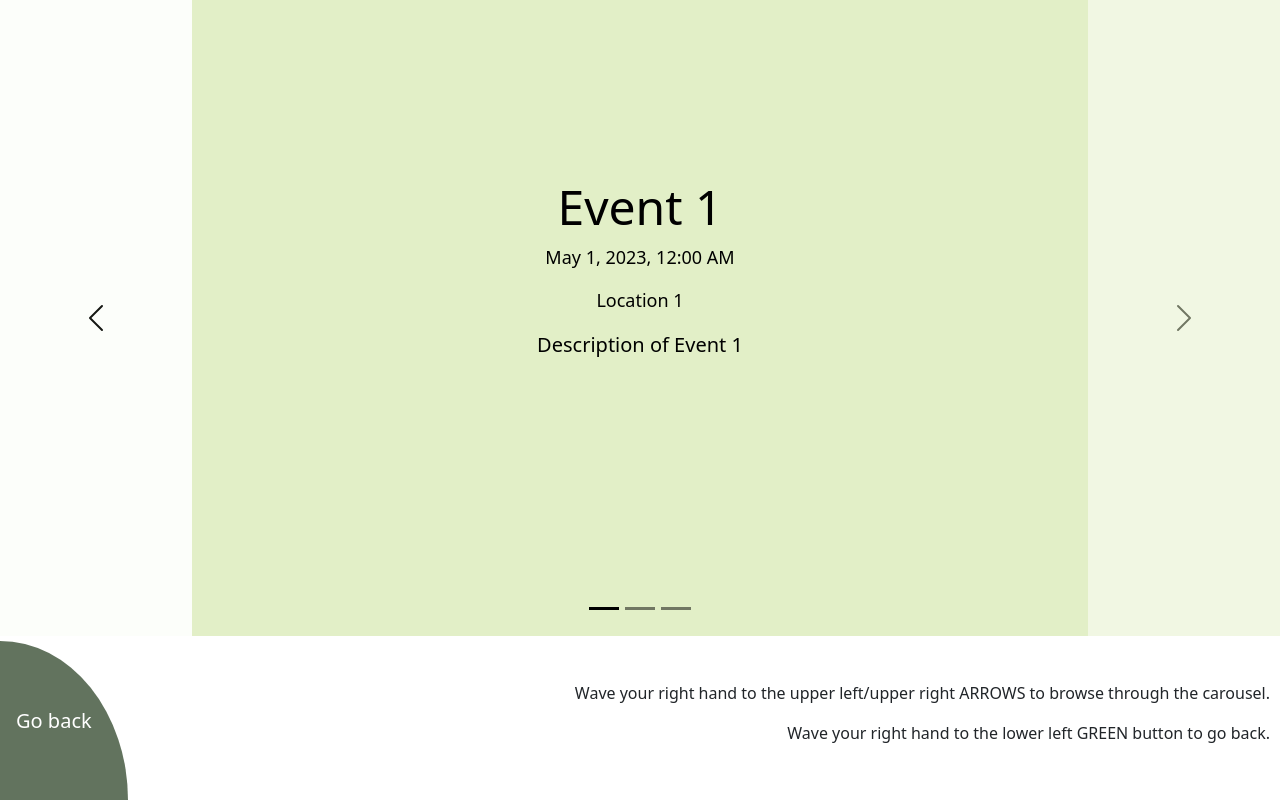
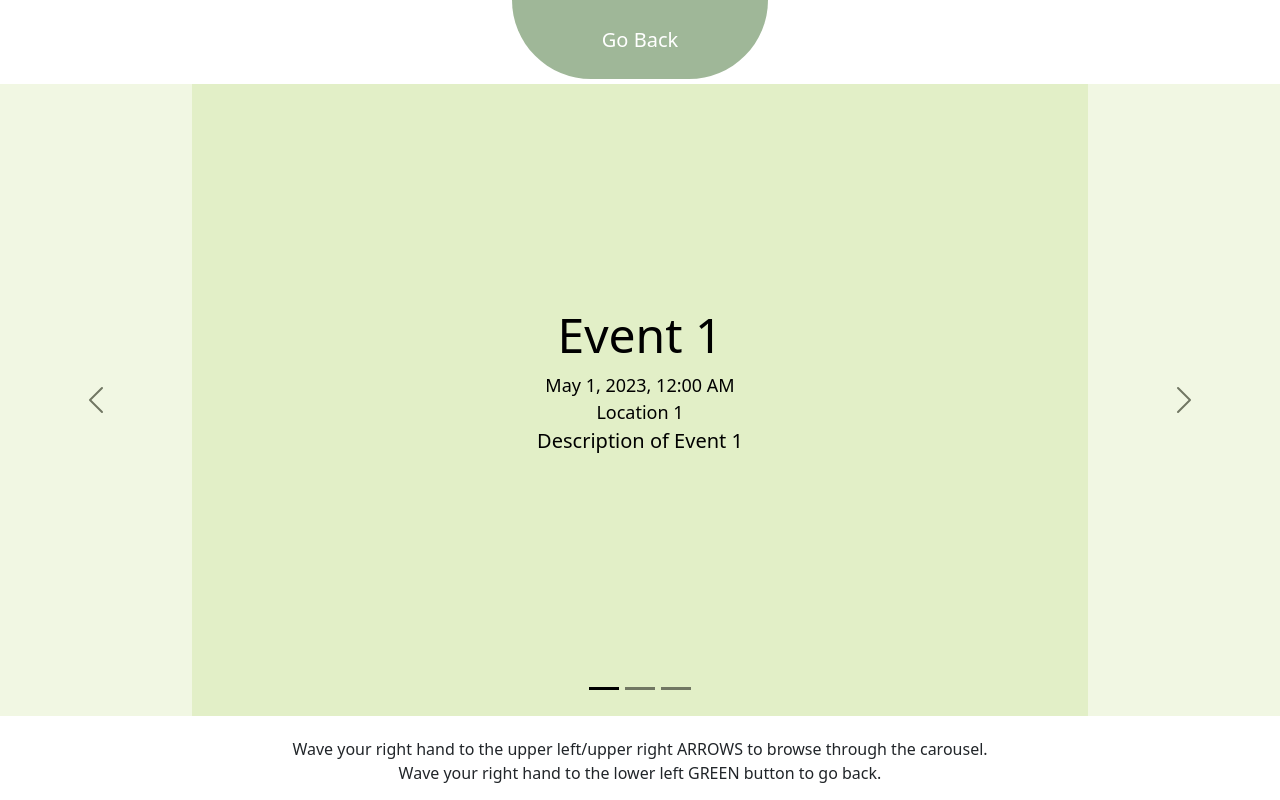
Before and after one commit to anhcdang/cs484-group24, a React (Create React App) app: page /carousel/1 in a window 1280 px wide. Built offline with nearby package versions, Linux system fonts and the light colour scheme; no server answers.

Commit message:
add UP spatial data handling + relocate Go Back button in Carousel page to UP

```diff
--- a/src/pages/Carousel.js
+++ b/src/pages/Carousel.js
@@ -6,7 +6,8 @@ import { useParams, useNavigate } from 'react-router-dom';
 import { frames } from '../sketch';
 import { ACADEMIC_EVENTS, ARTS_EVENTS, CULTURAL_EVENTS, MOCK_EVENTS, MUSIC_EVENTS} from '../models/Event';
 
-
+const UP = "UP"
+const DOWN = "DOWN"
 const ACADEMICS = 'Academics'
 const MUSIC = 'Music'
 const CULTURAL = 'Cultural'
@@ -81,7 +82,7 @@ function Carousel() {
         break;
       case LOWER_LEFT:
         console.log(LOWER_LEFT);
-        handleGoBack();
+        // handleGoBack();
         break;
       case UPPER_RIGHT:
         console.log(UPPER_RIGHT);
@@ -90,6 +91,13 @@ function Carousel() {
       case LOWER_RIGHT:
         console.log(LOWER_RIGHT);
         break;
+      case UP:
+        handleGoBack();
+        console.log(UP);
+        break;
+      case DOWN:
+        console.log(DOWN);
+      break;
       default:
         break;
     }
@@ -112,24 +120,18 @@ function Carousel() {
 
   return (
     <Stack>
-      <div
-        className='carousel-container'
-      >
-       <UncontrolledCarousel
-          // events={getCategoryEvents()}
-          events={events}
-          index={index}
-        />
+      <div className='top-page-container'>
+        <Button className='go-back-button' size='lg' onClick={handleGoBack}>Go Back</Button>
       </div>
-      <div
-        className='bottom-page-container'
-      >
-        <Button className='top-right-quarter-circle-button' size='lg' onClick={handleGoBack}>Go back</Button>
-        <div className='right-end-text-container'>
+      <div className='carousel-container'>
+       <UncontrolledCarousel events={events} index={index} />
+      </div>
+      <div className='bottom-page-container'>
+        {/* <Button className='top-right-quarter-circle-button' size='lg' onClick={handleGoBack}>Go back</Button> */}
+        <div className='center-text-container'>
           <p>Wave your right hand to the upper left/upper right ARROWS to browse through the carousel.</p>
           <p>Wave your right hand to the lower left GREEN button to go back.</p>
         </div>
-        {/* <Button className='top-left-quarter-circle-button' size='lg'>View this event</Button> */}
       </div>
     </Stack>
   );
--- a/src/sketch.js
+++ b/src/sketch.js
@@ -1,5 +1,6 @@
 const host = "cpsc484-03.yale.internal:8888";
 
+const UP = "UP"
 const DOWN = "DOWN"
 const UPPER_LEFT = "UPPER LEFT"
 const LOWER_LEFT = "LOWER LEFT"
@@ -67,7 +68,9 @@ export const frames = {
 
       // NEED TO TEST, NUMBERS ARE NOT FINAL
       if ((right_wrist_x < 200 && right_wrist_x > -200)) {
-        if (right_wrist_y < 100) {
+        if (right_wrist_y > 500) {
+          command = UP;
+        } else if (right_wrist_y < 100) {
           command = DOWN;
         }
       } else if (right_wrist_x < -200) {
--- a/src/static/styles.css
+++ b/src/static/styles.css
@@ -48,21 +48,20 @@
     background-color: white !important;
 }
 
-/* .carousel-indicators {
-    gap: 1rem;
+.top-page-container {
+    display: flex;
+    flex-direction: row;
+    height: 10%;
+    justify-content: center;
+    align-items: flex-start;
+    margin-bottom: 5px;
 }
-
-.carousel-indicators button {
-    width: 20px !important;
-    height: 20px !important;
-    border-radius: 50% !important;
-} */
 
 .bottom-page-container {
     display: flex;
     flex-direction: row;
-    height: 20%;
-    justify-content: space-between;
+    height: 10%;
+    justify-content: center;
     align-items: center;
     margin-top: 5px;
 }
@@ -73,31 +72,14 @@
     align-items: center;
 }
 
-.right-end-text-container {
-    display: flex;
-    flex-direction: column;
-    align-items: flex-end;
-    margin-right: 10px;
+.go-back-button {
+    width: 20%;
+    height: 100%;
+    border-radius: 0 0 20rem 20rem !important;
+    border: none !important;
+    background-color: #9FB798 !important;
 }
 
-.top-right-quarter-circle-button {
-    width: 10%;
-    height: 100%;
-    border-radius: 0 100% 0 0 !important;
-    border: none !important;
-    background-color: #62735E !important;
-    text-align: left !important;
+p {
+    margin-bottom: 0 !important;
 }
-
-.top-right-quarter-circle-button:hover {
-    filter: brightness(85%);
-}
-
-/* .top-left-quarter-circle-button {
-    width: 10%;
-    height: 100%;
-    border-radius: 100% 0 0 0 !important;
-    border: none !important;
-    background-color: #9FB798 !important;
-    text-align: right !important;
-} */
```
